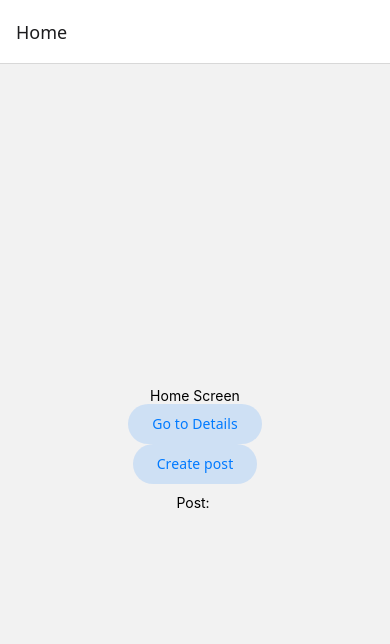
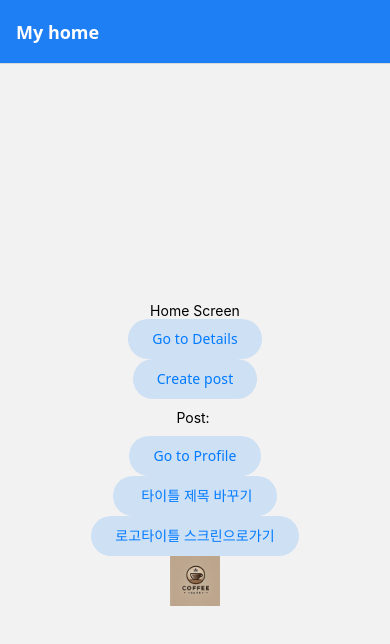
Before and after one commit to AppleTrick/reactNaviPractice, a React Native app: screen /Home in a window 390 px wide. Shown: the top 644 px of the page. Built offline with nearby package versions, Linux system fonts and the light colour scheme.

Commit message:
타이틀에 로고 넣는법

```diff
--- /dev/null
+++ b/src/components/LogoTitle.tsx
@@ -0,0 +1,12 @@
+import { Image } from 'react-native';
+
+interface LogoTitleProps {
+  tintColor?: string; // React Navigation이 전달하는 tintColor
+  children?: string; // 기타 props (header title 값)
+}
+
+const LogoTitle: React.FC<LogoTitleProps> = ({ tintColor }) => {
+  return <Image style={{ width: 50, height: 50 }} source={require('../../assets/logo.png')} />;
+};
+
+export default LogoTitle;
--- a/src/navigation/StackNavigator.tsx
+++ b/src/navigation/StackNavigator.tsx
@@ -3,13 +3,39 @@ import HomeScreen from '../screens/HomeScreen';
 import DetailScreen from '../screens/DetailScreen';
 import CreatePostScreen from '../screens/CreatePostScreen';
 import { RootParamList } from '../types/navigation/navigation';
+import ProfileScreen from '../screens/ProfileScreen';
+import LogoTitleSample from '../screens/LogoTitleSampleScreen';
+import LogoTitle from '../components/LogoTitle';
 
 const Stack = createNativeStackNavigator<RootParamList>();
 
 function RootStack() {
   return (
-    <Stack.Navigator>
-      <Stack.Screen name="Home" component={HomeScreen} />
+    <Stack.Navigator
+      screenOptions={{
+        headerStyle: {
+          backgroundColor: '#f4511e',
+        },
+        headerTintColor: '#fff',
+        headerTitleStyle: {
+          fontWeight: 'bold',
+        },
+      }}
+    >
+      <Stack.Screen
+        name="Home"
+        component={HomeScreen}
+        options={{
+          title: 'My home',
+          headerStyle: {
+            backgroundColor: '#1e7ef4',
+          },
+          headerTintColor: '#fff',
+          headerTitleStyle: {
+            fontWeight: 'bold',
+          },
+        }}
+      />
       <Stack.Screen
         name="Details"
         component={DetailScreen}
@@ -17,8 +43,31 @@ function RootStack() {
           itemId: 42,
           description: '화면 생성 시 기본 설명',
         }}
+        options={{
+          title: '디테일 화면',
+        }}
       />
-      <Stack.Screen name="CreatePost" component={CreatePostScreen} />
+      <Stack.Screen
+        name="CreatePost"
+        component={CreatePostScreen}
+        options={{
+          title: '포스트 생성',
+        }}
+      />
+      <Stack.Screen
+        name="Profile"
+        component={ProfileScreen}
+        options={({ route }) => ({
+          title: route.params?.name,
+        })}
+      />
+      <Stack.Screen
+        name="LogoTitleSample"
+        component={LogoTitleSample}
+        options={{
+          headerTitle: (props) => <LogoTitle {...props} />,
+        }}
+      />
     </Stack.Navigator>
   );
 }
--- a/src/screens/HomeScreen.tsx
+++ b/src/screens/HomeScreen.tsx
@@ -1,6 +1,6 @@
 import { Button } from '@react-navigation/elements';
 import { useNavigation } from '@react-navigation/native';
-import { Text, View } from 'react-native';
+import { Image, Text, View } from 'react-native';
 import { HomeScreenRouteProp, NavigationProp } from '../types/navigation/navigation';
 import { useEffect } from 'react';
 
@@ -28,6 +28,18 @@ function HomeScreen({ route }: { route: HomeScreenRouteProp }) {
       </Button>
       <Button onPress={() => navigation.navigate('CreatePost')}>Create post</Button>
       <Text style={{ margin: 10 }}>Post: {route.params?.post}</Text>
+      <Button
+        onPress={() =>
+          navigation.navigate('Profile', {
+            name: 'Jane',
+          })
+        }
+      >
+        Go to Profile
+      </Button>
+      <Button onPress={() => navigation.setOptions({ title: '타이틀 제목 바꾸기' })}> 타이틀 제목 바꾸기</Button>
+      <Button onPress={() => navigation.navigate('LogoTitleSample')}>로고타이틀 스크린으로가기</Button>
+      <Image style={{ width: 50, height: 50 }} source={require('../../assets/logo.png')} />
     </View>
   );
 }
--- /dev/null
+++ b/src/screens/LogoTitleSampleScreen.tsx
@@ -0,0 +1,11 @@
+import { Text, View } from 'react-native';
+
+const LogoTitleSample = () => {
+  return (
+    <View style={{ flex: 1, alignItems: 'center', justifyContent: 'center' }}>
+      <Text>LogoTitleSample</Text>
+    </View>
+  );
+};
+
+export default LogoTitleSample;
--- /dev/null
+++ b/src/screens/ProfileScreen.tsx
@@ -0,0 +1,11 @@
+import { Text, View } from 'react-native';
+
+const ProfileScreen = () => {
+  return (
+    <View style={{ flex: 1, alignItems: 'center', justifyContent: 'center' }}>
+      <Text>Profile Screen</Text>
+    </View>
+  );
+};
+
+export default ProfileScreen;
--- a/src/types/navigation/navigation.d.ts
+++ b/src/types/navigation/navigation.d.ts
@@ -1,13 +1,18 @@
 import { RouteProp } from '@react-navigation/native';
 import { NativeStackNavigationProp } from '@react-navigation/native-stack';
 
+// stackProps 들 정리
 export type RootParamList = {
   Home?: { post: string };
   Details?: { itemId: number; otherParam?: string; description?: string };
   CreatePost: undefined;
+  Profile?: { name: string };
+  LogoTitleSample: undefined;
 };
 
+// useNavigation 에 사용하는 타입
 export type NavigationProp = NativeStackNavigationProp<RootParamList>;
 
 export type DetailScreenRouteProp = RouteProp<RootParamList, 'Details'>;
 export type HomeScreenRouteProp = RouteProp<RootParamList, 'Home'>;
+export type ProfileScreenRouteProp = RouteProp<RootParamList, 'Profile'>;
```
Also changed, not shown: assets/logo.png (added).
